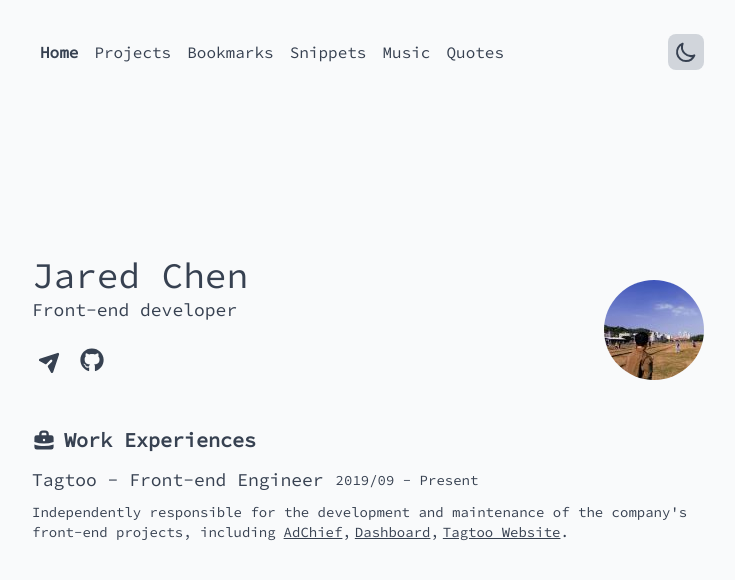
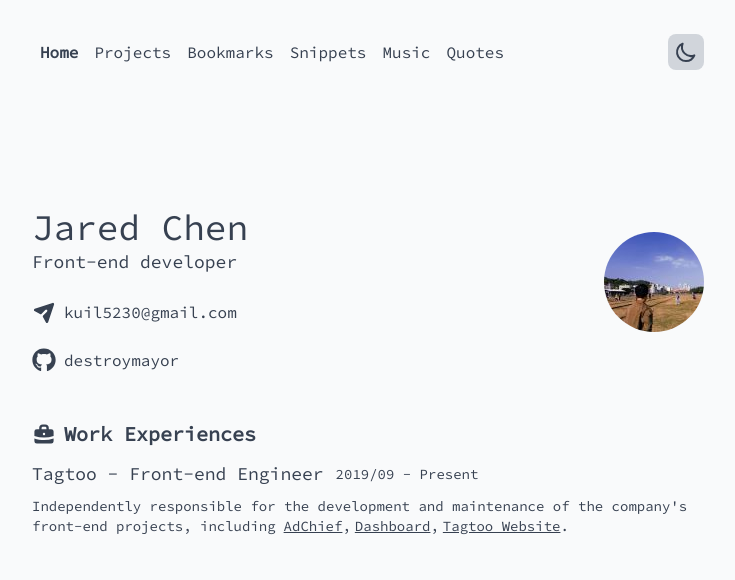
Before and after one commit to destroymayor/jared, a Next.js app: page / in a window 1280 px wide. Shown: the top 580 px of the page, without its empty margins (272-1007 px from the left). Built offline with nearby package versions, Linux system fonts and the light colour scheme.

Commit message:
chore: update style

```diff
--- a/src/components/Home/Header/Header.js
+++ b/src/components/Home/Header/Header.js
@@ -6,7 +6,7 @@ import CircleSpring from '@/components/Common/CircleSpring';
 
 const Header = () => {
   return (
-    <section className="relative flex flex-col-reverse items-start gap-4 pt-10 rounded-md sm:pt-32 sm:flex-row dark:bg-opacity-0">
+    <section className="relative flex flex-col-reverse items-start gap-4 pt-4 rounded-md sm:pt-20 sm:flex-row dark:bg-opacity-0">
       <div className="flex flex-col flex-1 gap-y-4">
         <div>
           <h1 className="text-2xl sm:text-4xl">Jared Chen</h1>
--- a/src/components/Home/Header/Links.js
+++ b/src/components/Home/Header/Links.js
@@ -4,17 +4,14 @@ import data from '@/data/contact';
 
 const Links = () => {
   return (
-    <ul className="flex items-center">
+    <ul className="flex flex-col justify-center gap-2">
       {data.map((item) => (
-        <li key={item.link}>
-          <Link
-            className="flex items-center p-2 transition duration-200 ease-in-out origin-center transform rounded-full hover:bg-blue-500 hover:text-gray-200 dark:hover:bg-blue-500 hover:scale-150"
-            href={item.link}
-            aria-label={item.label}
-          >
+        <Link key={item.link} href={item.link} aria-label={item.label}>
+          <li className="flex items-center gap-2 py-2 transition duration-200 ease-in-out hover:text-gray-400">
             {item.icon}
-          </Link>
-        </li>
+            {item.title}
+          </li>
+        </Link>
       ))}
     </ul>
   );
--- a/src/data/contact.js
+++ b/src/data/contact.js
@@ -4,11 +4,13 @@ import { GithubIcon } from '@/components/Common/Icons';
 const data = [
   {
     link: 'mailto:kuil5230@gmail.com',
+    title: 'kuil5230@gmail.com',
     label: 'Send email',
-    icon: <PaperAirplaneIcon className="w-6 h-6 rotate-45" />,
+    icon: <PaperAirplaneIcon className="w-6 h-6 rotate-45 translate-x-[3px] translate-y-[-2px]" />,
   },
   {
     link: 'https://github.com/destroymayor',
+    title: 'destroymayor',
     label: 'Github',
     icon: <GithubIcon className="w-6 h-6" />,
   },
```
